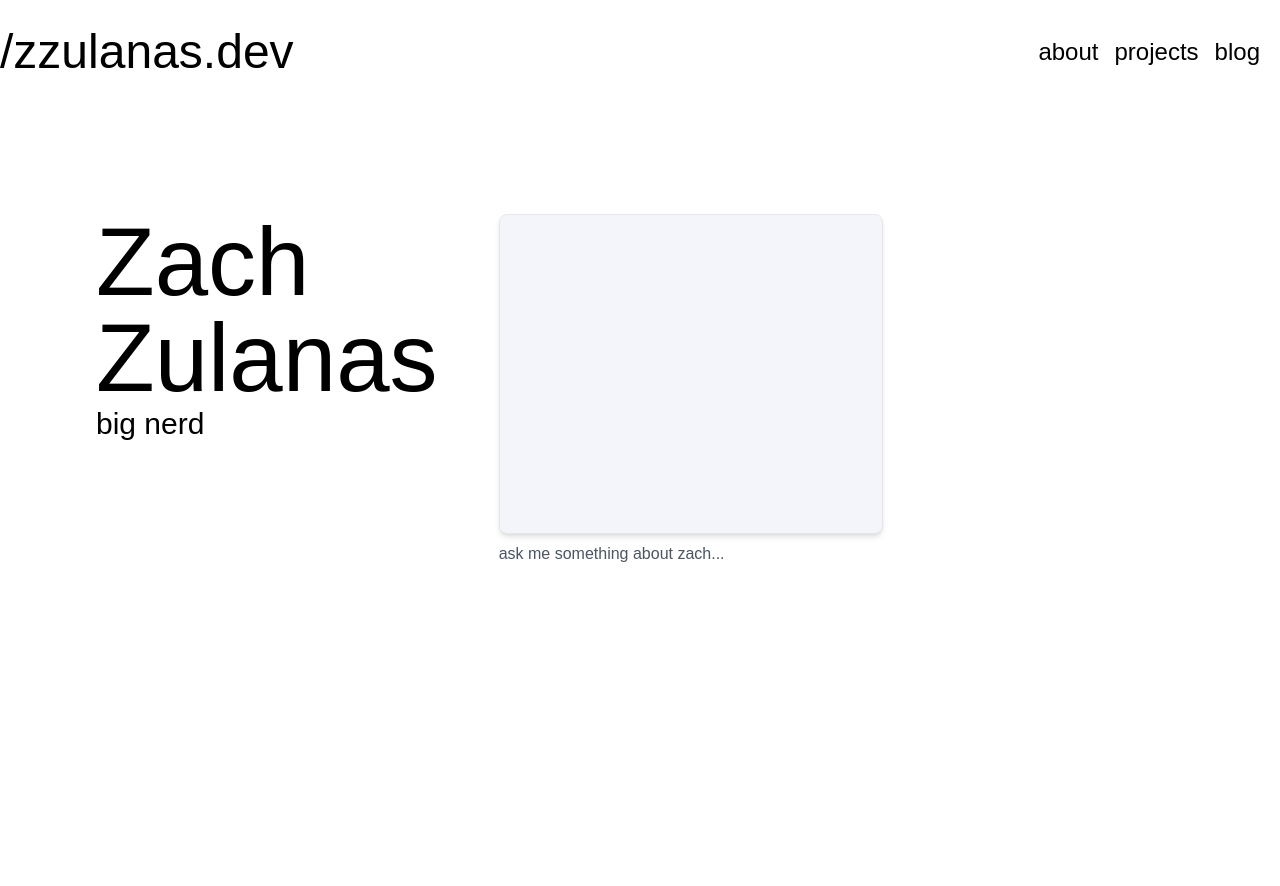
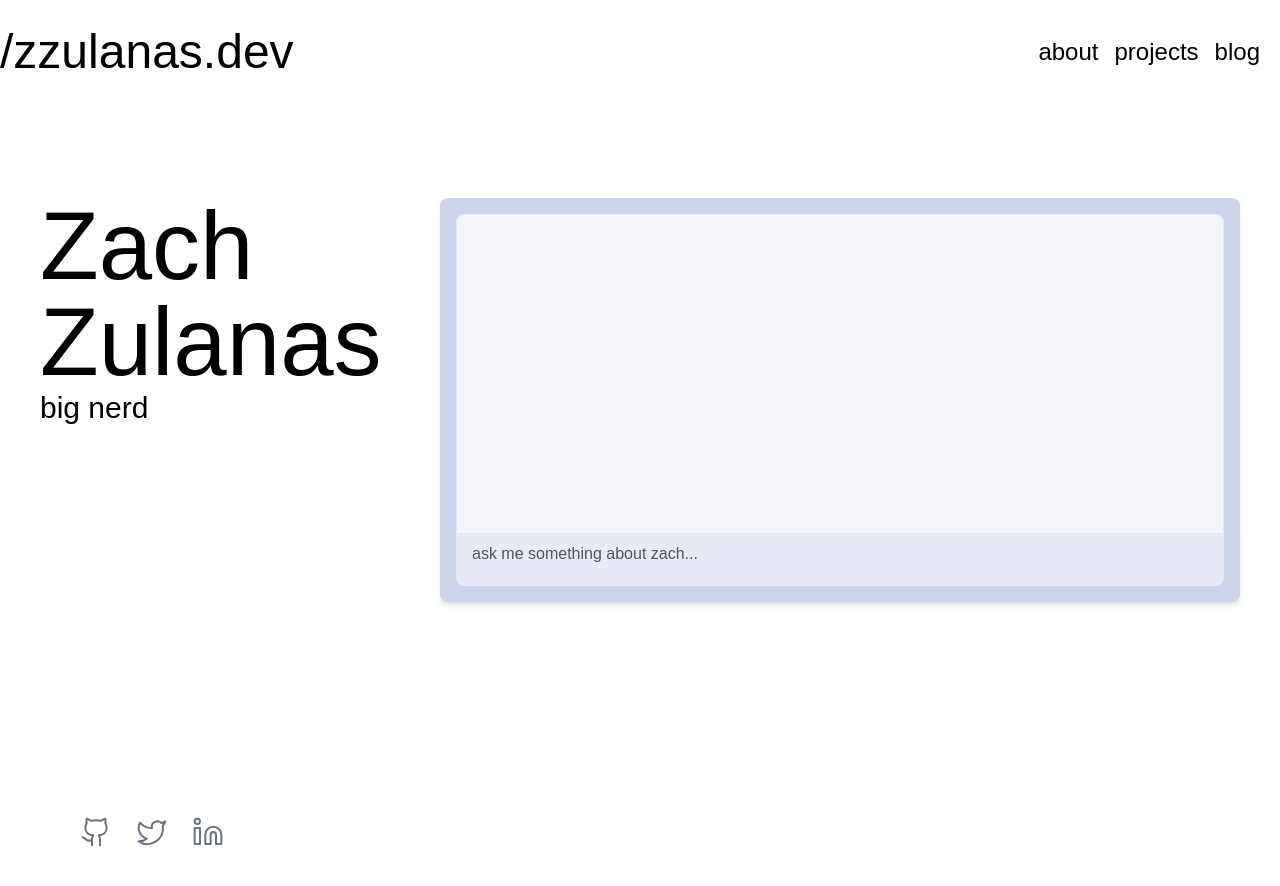
Before and after one commit to zzulanas/zzulanas.dev, a Next.js app: page / in a window 1280 px wide. Shown: the top 886 px of the page. Before the commit the page ends 800 px from the top, so only its background shows below. Built offline with nearby package versions, Linux system fonts and the light colour scheme; a web font is replaced by a local one.

Commit message:
feat: cleaner design :)

```diff
--- a/app/api/search-func/route.ts
+++ b/app/api/search-func/route.ts
@@ -174,7 +174,7 @@ export async function POST(req: NextRequest) {
           - respond in lowercase and use emojis
         `}
         ${oneLine`
-          - be a little fun in your responses, and take some creative liberty
+          - be a little fun in your responses, and add some flavor to your responses
         `}
           `,
       },
--- a/app/globals.css
+++ b/app/globals.css
@@ -30,3 +30,21 @@ html {
   background-size: 100% 3px;
   background-position: 0 100%;
 }
+
+.background-animate {
+  background-size: 400%;
+
+  -webkit-animation: AnimationName 3s ease infinite;
+  -moz-animation: AnimationName 3s ease infinite;
+  animation: AnimationName 3s ease infinite;
+}
+
+@keyframes AnimationName {
+  0%,
+  100% {
+    background-position: 0% 50%;
+  }
+  50% {
+    background-position: 100% 50%;
+  }
+}
--- a/app/layout.tsx
+++ b/app/layout.tsx
@@ -4,6 +4,7 @@ import { Suspense } from "react";
 import cx from "classnames";
 
 import { crimsonPro, martelSans, palanquinDark } from "./fonts";
+import Footer from "@/components/layout/footer";
 
 export const metadata = {
   title: "zachary zulanas",
@@ -28,9 +29,10 @@ export default function RootLayout({
         <Suspense fallback={"..."}>
           <Nav />
         </Suspense>
-        <main className="flex min-h-screen w-full flex-col justify-center py-32">
+        <main className="flex min-h-screen w-full flex-col justify-center py-32 max-w-screen-xl mx-auto">
           {children}
         </main>
+        <Footer />
       </body>
     </html>
   );
--- a/app/page.tsx
+++ b/app/page.tsx
@@ -1,19 +1,30 @@
 "use client";
 import Chatty from "@/components/Chatty";
+import DraggableText from "@/components/DraggableText";
 import { motion } from "framer-motion";
+import { useRef } from "react";
 
+// TODO: DARK MODE
 export default function Home() {
+  const name = "Zach";
+  const title = "big nerd";
+
+  const constraintsRef = useRef(null);
   return (
-    <main className="h-full">
-      <motion.div className="flex flex-row justify-around h-full px-24">
-        <div className="basis-1/3">
-          <h1 className="text-8xl">Zach Zulanas</h1>
-          <h2 className="text-3xl">big nerd</h2>
-        </div>
-        <div className="basis-2/3 flex items-stretch">
-          <Chatty className="w-full h-full" />
-        </div>
-      </motion.div>
-    </main>
+    <div
+      className="flex flex-row justify-around h-full px-10"
+      ref={constraintsRef}
+    >
+      <div className="basis-1/3">
+        <h1 className="text-8xl">
+          <DraggableText text={name} parentRef={constraintsRef} />
+          <DraggableText text="Zulanas" parentRef={constraintsRef} />
+        </h1>
+        <motion.h2 className="text-3xl">big nerd</motion.h2>
+      </div>
+      <div className="basis-2/3 flex items-stretch">
+        <Chatty className="w-full h-full" />
+      </div>
+    </div>
   );
 }
--- a/components/AnimatedText.tsx
+++ b/components/AnimatedText.tsx
@@ -1,5 +1,4 @@
-import { motion, useMotionTemplate, useMotionValue } from "framer-motion";
-import { MouseEvent } from "react";
+import { motion } from "framer-motion";
 
 interface TitleProps {
   title: string;
@@ -7,7 +6,7 @@ interface TitleProps {
 }
 
 export default function AnimatedText(props: TitleProps) {
-  const sentence = {
+  const sentenceIn = {
     hidden: { opacity: 1 },
     visible: {
       opacity: 1,
@@ -18,25 +17,30 @@ export default function AnimatedText(props: TitleProps) {
     },
   };
 
-  const letter = {
+  const letterIn = {
     hidden: { opacity: 0, y: 50 },
     visible: {
       opacity: 1,
       y: 0,
     },
+    exit: {
+      opacity: 0,
+      y: 50,
+    },
   };
 
   return (
     <motion.div
-      variants={sentence}
+      variants={sentenceIn}
       initial="hidden"
       animate="visible"
+      exit="exit"
       aria-label={props.title}
       className={props.className}
     >
       {props.title.split("").map((char: string, index: number) => {
         return (
-          <motion.span key={char + "-" + index} variants={letter}>
+          <motion.span key={char + "-" + index} variants={letterIn}>
             {char}
           </motion.span>
         );
--- a/components/Chatty.tsx
+++ b/components/Chatty.tsx
@@ -2,6 +2,7 @@
 
 import { useChat } from "ai/react";
 import cx from "classnames";
+import { BrainCog, UserCircle2 } from "lucide-react";
 
 const inputStyle = {
   backgroundColor: "transparent",
@@ -12,21 +13,47 @@ interface ChatProps {
 }
 
 export default function Chatty(props: ChatProps) {
-  const { messages, input, handleInputChange, handleSubmit } = useChat({
+  const { messages, input, handleInputChange, handleSubmit, isLoading } =
+    useChat({
       api: "/api/search-func",
     });
 
   return (
-    <div className={cx("px-10 w-full h-full", props.className)}>
-      <div className="overflow-auto h-80 w-full flex flex-col justify-end max-w-sm p-6 bg-blue-steel-50 border border-gray-200 rounded-lg shadow shadow-md">
-        {messages.map((m) => (
+    <div
+      className={cx(
+        "overflow-auto p-4 w-full h-full rounded-lg bg-blue-steel-200 shadow-md",
+        props.className,
+        isLoading &&
+          "bg-gradient-to-br from pink-300 to to-blue-steel-300 background-animate"
+      )}
+    >
+      <div className="bg-blue-steel-100 rounded-lg">
+        <div className="overflow-auto h-80 w-full flex flex-col justify-end p-4 bg-blue-steel-50 border border-gray-200 rounded-t-lg">
+          {messages.map((m, idx) => (
             <div
               key={m.id}
               className={cx(
-              m.role === "user" ? "text-grayscale-800" : "text-grayscale-600"
+                m.role === "user"
+                  ? "text-grayscale-800"
+                  : "text-blue-steel-500",
+                `opacity-${100 - idx * 10}`,
+                "mb-2 flex flex-row items-center"
               )}
             >
-            {m.role}: {m.content}
+              {m.role === "user" ? (
+                <UserCircle2
+                  size={32}
+                  strokeWidth={1.5}
+                  className="inline-block mr-1"
+                />
+              ) : (
+                <BrainCog
+                  size={32}
+                  strokeWidth={1.5}
+                  className="inline-block mr-1"
+                />
+              )}
+              {m.role === "user" ? "User" : "AI"}: {m.content}
             </div>
           ))}
         </div>
@@ -37,9 +64,10 @@ export default function Chatty(props: ChatProps) {
             placeholder="ask me something about zach..."
             onChange={handleInputChange}
             style={inputStyle}
-          className="w-full h-10 mb-3 text-base placeholder-gray-600 text-gray-700 border-0 rounded-lg hover:text-black-700 focus:outline-none"
+            className="w-full h-10 px-4 mb-3 text-base placeholder-gray-600 text-gray-700 border-0 rounded-lg hover:text-black-700 focus:outline-none"
           />
         </form>
       </div>
+    </div>
   );
 }
--- /dev/null
+++ b/components/DraggableText.tsx
@@ -0,0 +1,26 @@
+import { motion } from "framer-motion";
+
+interface DragProps {
+  className?: string;
+  text: string;
+  parentRef: any;
+}
+
+export default function DraggableText(props: DragProps) {
+  return (
+    <div>
+      {props.text.split("").map((char, idx) => (
+        <motion.span
+          key={char + "-" + idx}
+          drag
+          dragElastic={0.9}
+          dragConstraints={props.parentRef}
+          dragSnapToOrigin={true}
+          className="inline-block"
+        >
+          {char}
+        </motion.span>
+      ))}
+    </div>
+  );
+}
--- /dev/null
+++ b/components/layout/footer.tsx
@@ -0,0 +1,37 @@
+import { Github, Linkedin, Twitter } from "lucide-react";
+
+export default function Footer() {
+  return (
+    <footer className="flex flex-row justify-between h-16 mb-10">
+      <div className="flex flex-row justify-center items-center px-20">
+        <a
+          href="https://github.com/zzulanas/"
+          target="_blank"
+          rel="noopener noreferrer"
+          className="text-gray-500 hover:text-gray-700 transition duration-100"
+        >
+          <span className="sr-only">GitHub</span>
+          <Github size={32} strokeWidth={1.5} />
+        </a>
+        <a
+          href="https://twitter.com/zzulanas"
+          target="_blank"
+          rel="noopener noreferrer"
+          className="ml-6 text-gray-500 hover:text-gray-700 transition duration-100"
+        >
+          <span className="sr-only">Twitter</span>
+          <Twitter size={32} strokeWidth={1.5} />
+        </a>
+        <a
+          href="https://www.linkedin.com/in/zzulanas/"
+          target="_blank"
+          rel="noopener noreferrer"
+          className="ml-6 text-gray-500 hover:text-gray-700 transition duration-100"
+        >
+          <span className="sr-only">LinkedIn</span>
+          <Linkedin size={32} strokeWidth={1.5} />
+        </a>
+      </div>
+    </footer>
+  );
+}
--- a/components/layout/nav.tsx
+++ b/components/layout/nav.tsx
@@ -1,7 +1,7 @@
 "use client";
 
 import Link from "next/link";
-import { motion } from "framer-motion";
+import { LayoutGroup, motion } from "framer-motion";
 import { riseWithFade, staggerChildren } from "@/utils/animations";
 import AnimatedText from "../AnimatedText";
 import { usePathname } from "next/navigation";
@@ -15,6 +15,7 @@ export default function Nav() {
   const isProjectsSelected = pathname === "/projects";
   const isBlogSelected = pathname === "/blog";
   return (
+    <LayoutGroup>
       <div className={"fixed top-0 w-full bg-white/0 z-30 transition-all"}>
         <motion.div className="mx-10 my-5 flex h-16 max-w-screen-xl items-center justify-between xl:mx-auto">
           <Link href="/" className="flex items-center font-display">
@@ -63,5 +64,6 @@ export default function Nav() {
           </motion.div>
         </motion.div>
       </div>
+    </LayoutGroup>
   );
 }
```
Lines whose indentation alone changed are shown as unchanged.
